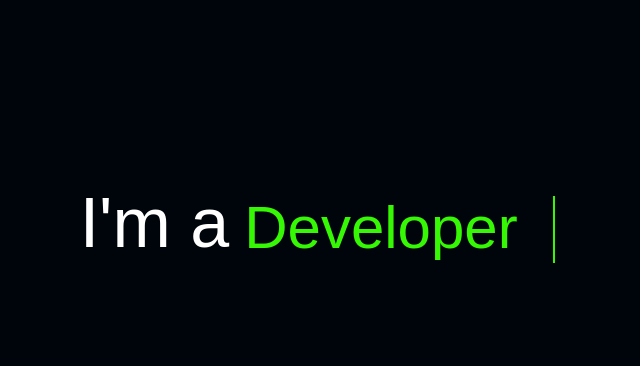
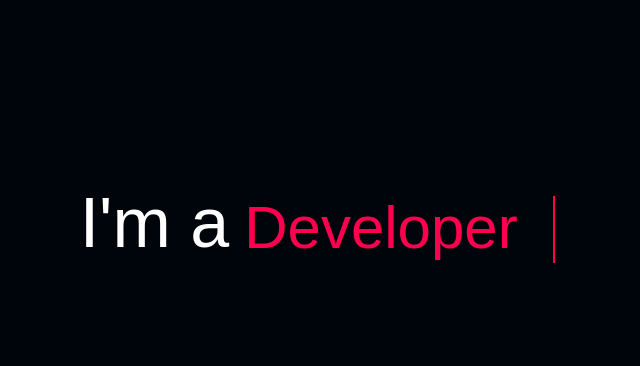
Before and after one commit to Ajmel1989/PROJECT, a plain HTML site: page index.html in a window 1280 px wide. Shown: the part 172-538 px from the top of the page, without its empty margins (308-948 px from the left). Drawn offline with Linux system fonts and the light colour scheme.

Commit message:
TYPING-ANIMATION

```diff
--- a/style.css
+++ b/style.css
@@ -30,7 +30,7 @@ body{
     overflow: hidden;
 }
 .dynamics-txts li{
-    color: #36f805;
+    color: #ff004f;
     list-style: none;
     font-size: 60px;
     font-weight: 500;
@@ -55,7 +55,7 @@ body{
     height: 100%;
     width: 100%;
     background:#00050c ;
-    border-left: 2px solid #36f805;
+    border-left: 2px solid #ff004f;
     animation: typing 2s steps(10) infinite;
 }
 @keyframes typing{
```
